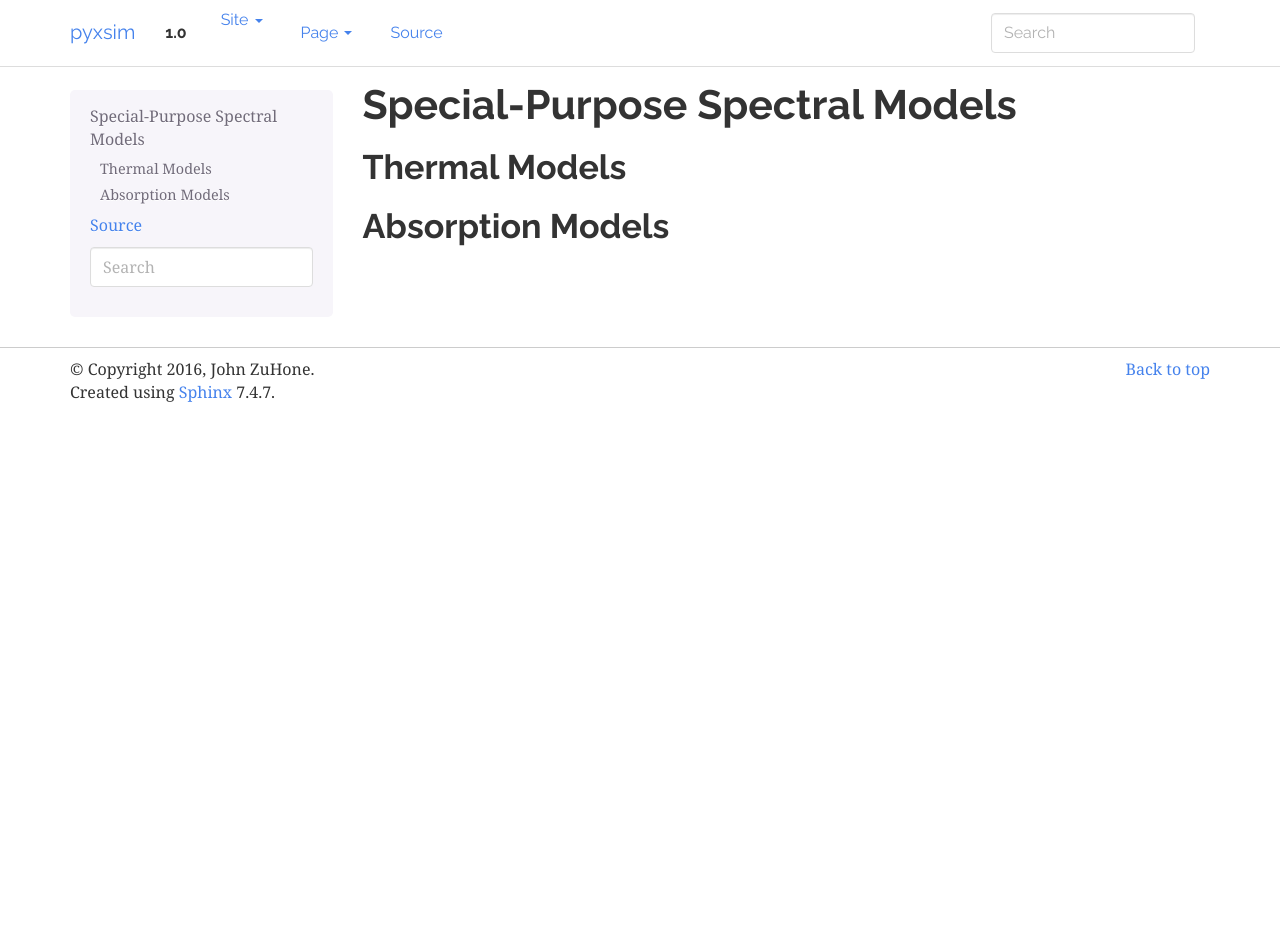
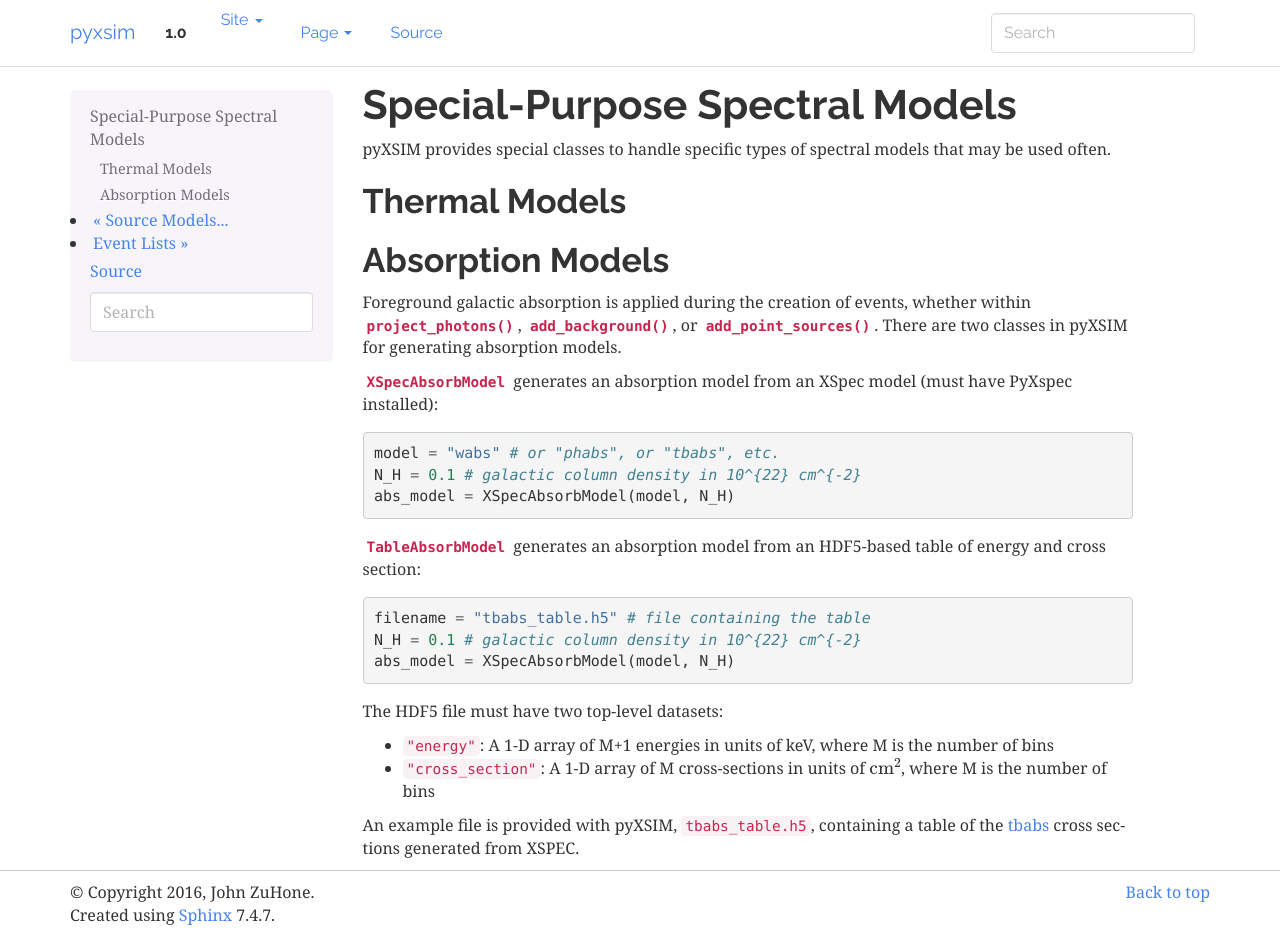
Before and after one commit to jzuhone/pyxsim, a Sphinx documentation site: the page built from doc/source/spectral_models.rst, in a window 1280 px wide and 938 px high. Built offline with Sphinx 7.4.7, drawn with Linux system fonts in a browser that asks for light colours.

Commit message:
Doc updates

```diff
--- a/doc/source/index.rst
+++ b/doc/source/index.rst
@@ -48,6 +48,7 @@ detailed information about the design of the algorithm in yt, check out
    basic_yt_concepts
    photon_lists
    source_models
+   spectral_models
    event_lists
    instruments
 
--- a/doc/source/spectral_models.rst
+++ b/doc/source/spectral_models.rst
@@ -2,9 +2,44 @@
 
 Special-Purpose Spectral Models
 ===============================
+
+pyXSIM provides special classes to handle specific types of spectral models that may be used often.
 
 Thermal Models
 --------------
 
 Absorption Models
 -----------------
+
+Foreground galactic absorption is applied during the creation of events, whether within
+:meth:`~pyxsim.photon_list.PhotonList.project_photons`, :meth:`~pyxsim.event_list.EventList.add_background`,
+or :meth:`~pyxsim.event_list.EventList.add_point_sources`. There are two classes in pyXSIM
+for generating absorption models.
+
+:class:`~pyxsim.spectral_models.XSpecAbsorbModel` generates an absorption model from
+an XSpec model (must have PyXspec installed):
+
+.. code-block:: python
+
+    model = "wabs" # or "phabs", or "tbabs", etc.
+    N_H = 0.1 # galactic column density in 10^{22} cm^{-2}
+    abs_model = XSpecAbsorbModel(model, N_H)
+
+:class:`~pyxsim.spectral_models.TableAbsorbModel` generates an absorption model from
+an HDF5-based table of energy and cross section:
+
+.. code-block:: python
+
+    filename = "tbabs_table.h5" # file containing the table
+    N_H = 0.1 # galactic column density in 10^{22} cm^{-2}
+    abs_model = XSpecAbsorbModel(model, N_H)
+
+The HDF5 file must have two top-level datasets:
+
+* ``"energy"``: A 1-D array of M+1 energies in units of keV, where M is the number of bins
+* ``"cross_section"``: A 1-D array of M cross-sections in units of :math:`\rm{cm}^2`, where M
+  is the number of bins
+
+An example file is provided with pyXSIM, ``tbabs_table.h5``, containing a table of the
+`tbabs <http://pulsar.sternwarte.uni-erlangen.de/wilms/research/tbabs/>`_ cross sections
+generated from XSPEC.
```
Also changed, not shown: doc/source/photon_lists.rst (+10 -1 lines).
